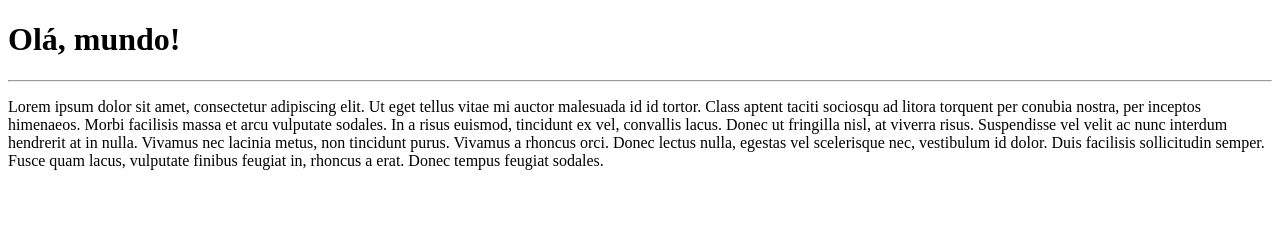
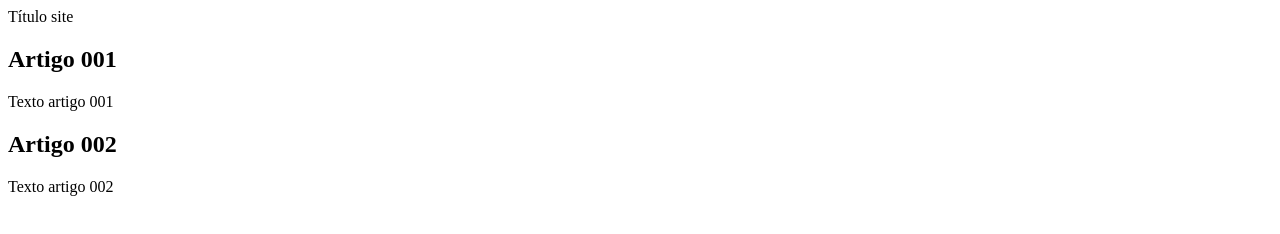
Before and after one commit to kaueleal/Ola-mundo, a plain HTML site: page site-exemplo/index.html in a window 1280 px wide. Drawn offline with Linux system fonts and the light colour scheme.

Commit message:
Update index.html

```diff
--- a/site-exemplo/index.html
+++ b/site-exemplo/index.html
@@ -3,10 +3,19 @@
 <head>
 	<meta charset="utf-8">
 	<title>Meu primeiro repositório</title>
+	<meta name="viewport" content="width=device-width, initial-scale=1.0">
 </head>
 <body>
-	<h1>Olá, mundo!</h1>
-	<hr>
-	<p>Lorem ipsum dolor sit amet, consectetur adipiscing elit. Ut eget tellus vitae mi auctor malesuada id id tortor. Class aptent taciti sociosqu ad litora torquent per conubia nostra, per inceptos himenaeos. Morbi facilisis massa et arcu vulputate sodales. In a risus euismod, tincidunt ex vel, convallis lacus. Donec ut fringilla nisl, at viverra risus. Suspendisse vel velit ac nunc interdum hendrerit at in nulla. Vivamus nec lacinia metus, non tincidunt purus. Vivamus a rhoncus orci. Donec lectus nulla, egestas vel scelerisque nec, vestibulum id dolor. Duis facilisis sollicitudin semper. Fusce quam lacus, vulputate finibus feugiat in, rhoncus a erat. Donec tempus feugiat sodales.</p>
+	<main>
+		<header>Título site</header>
+		<article>
+			<h2>Artigo 001</h2>
+			<p>Texto artigo 001</p>
+		</article>
+		<article>
+			<h2>Artigo 002</h2>
+			<p>Texto artigo 002</p>
+		</article>
+	</main>
 </body>
 </html>
```
